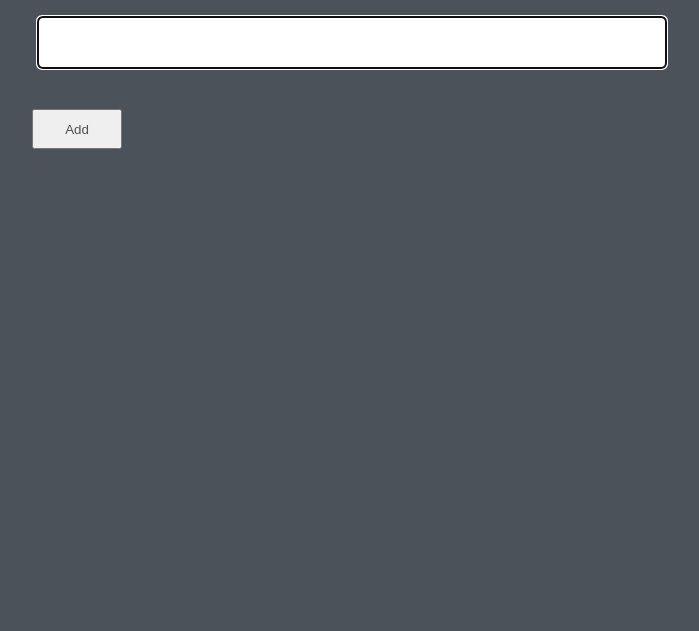
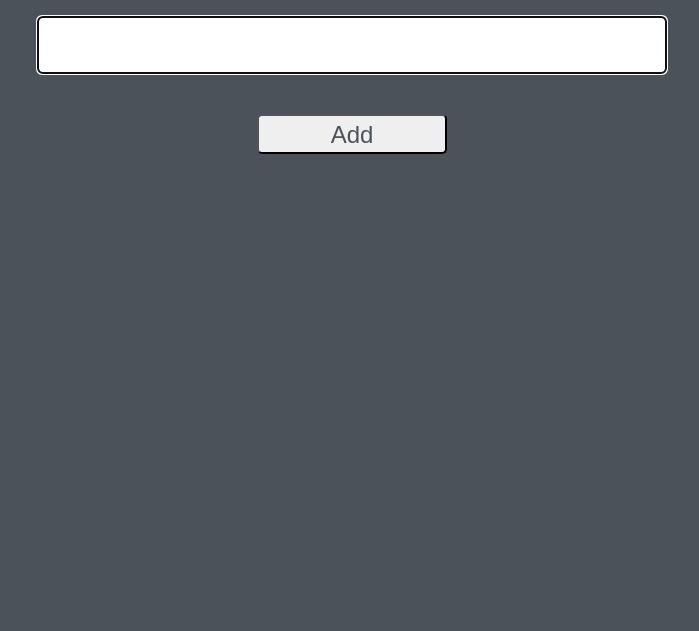
Before and after one commit to WDI-SEA/jquery-todo-ATX, a plain HTML site: page Starter-Code/index.html in a window 1280 px wide. Shown: the part 169-800 px from the top of the page, without its empty margins (288-987 px from the left). Drawn offline with nearby package versions, Linux system fonts and the light colour scheme.

Commit message:
Updated UI

```diff
--- a/Starter-Code/style.css
+++ b/Starter-Code/style.css
@@ -11,6 +11,13 @@ h1 {
    padding-top: 50px;
    font-size: 48px;
 }
+input {
+   display: block;
+   height: 40px;
+   font-size: 24px;
+   color: #4B5259;
+   border-radius: 5px;
+}
 ul {
    list-style-type: none;
 }
@@ -19,24 +26,14 @@ li {
    cursor: default;
    /*display: inline;*/
 }
-label {
-   display: inline;
-}
 .input-box {
-   display: block;
    margin: 0 auto;
    width: 93%;
-   height: 35px;
-   font-size: 24px;
    padding: 7px 15px;
-   border-radius: 5px;
-   color: #4B5259;
    overflow-wrap: break-word;
 }
 .input-button {
-   margin-top: 40px;
-   height: 40px;
-   width: 90px;
-   color: #4B5259;
+   margin: 40px auto;
+   width: 190px;
    padding: 5px;
 }
```
